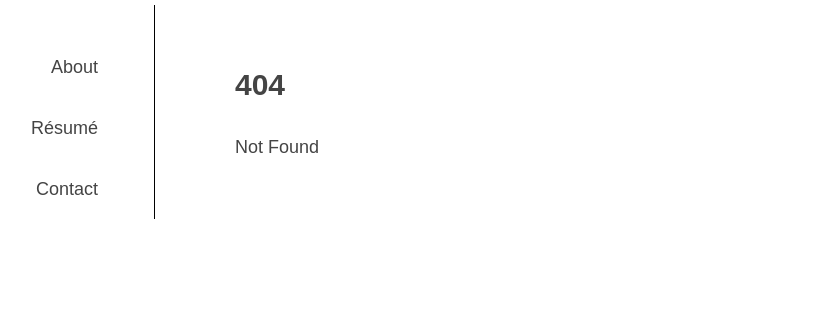
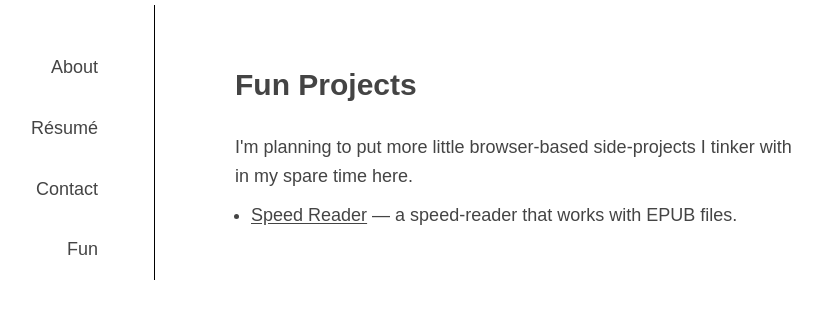
Before and after one commit to poltak/poltak.github.io, a SvelteKit app: page /fun in a window 1280 px wide. Before the commit this address had no page. Shown: the part 155-474 px from the top of the page, without its empty margins (215-1037 px from the left). Built offline with nearby package versions, Linux system fonts and the light colour scheme.

Commit message:
Add fun route

```diff
--- a/src/routes/+layout.svelte
+++ b/src/routes/+layout.svelte
@@ -10,6 +10,7 @@
         <a class="nav-link" href="{base}/">About</a>
         <a class="nav-link" href="{base}/cv">Résumé</a>
         <a class="nav-link" href="{base}/contact">Contact</a>
+        <a class="nav-link" href="{base}/fun">Fun</a>
     </nav>
     <!-- <div class="nav-split"></div> -->
 </div>
--- /dev/null
+++ b/src/routes/fun/+page.svelte
@@ -0,0 +1,31 @@
+<script lang="ts">
+    import { base } from '$app/paths'
+</script>
+
+<h1>Fun Projects</h1>
+
+<p>
+    I'm planning to put more little browser-based side-projects I tinker with in my spare time here.
+</p>
+
+<ul>
+    <li>
+        <a href="{base}/speed-reader">Speed Reader</a> — a speed-reader that works with EPUB files.
+    </li>
+</ul>
+
+<style>
+    ul {
+        list-style: disc;
+        padding-left: 1rem;
+    }
+
+    li {
+        margin: 0.5rem 0;
+    }
+
+    a {
+        color: var(--text-color);
+        text-decoration: underline;
+    }
+</style>
```
